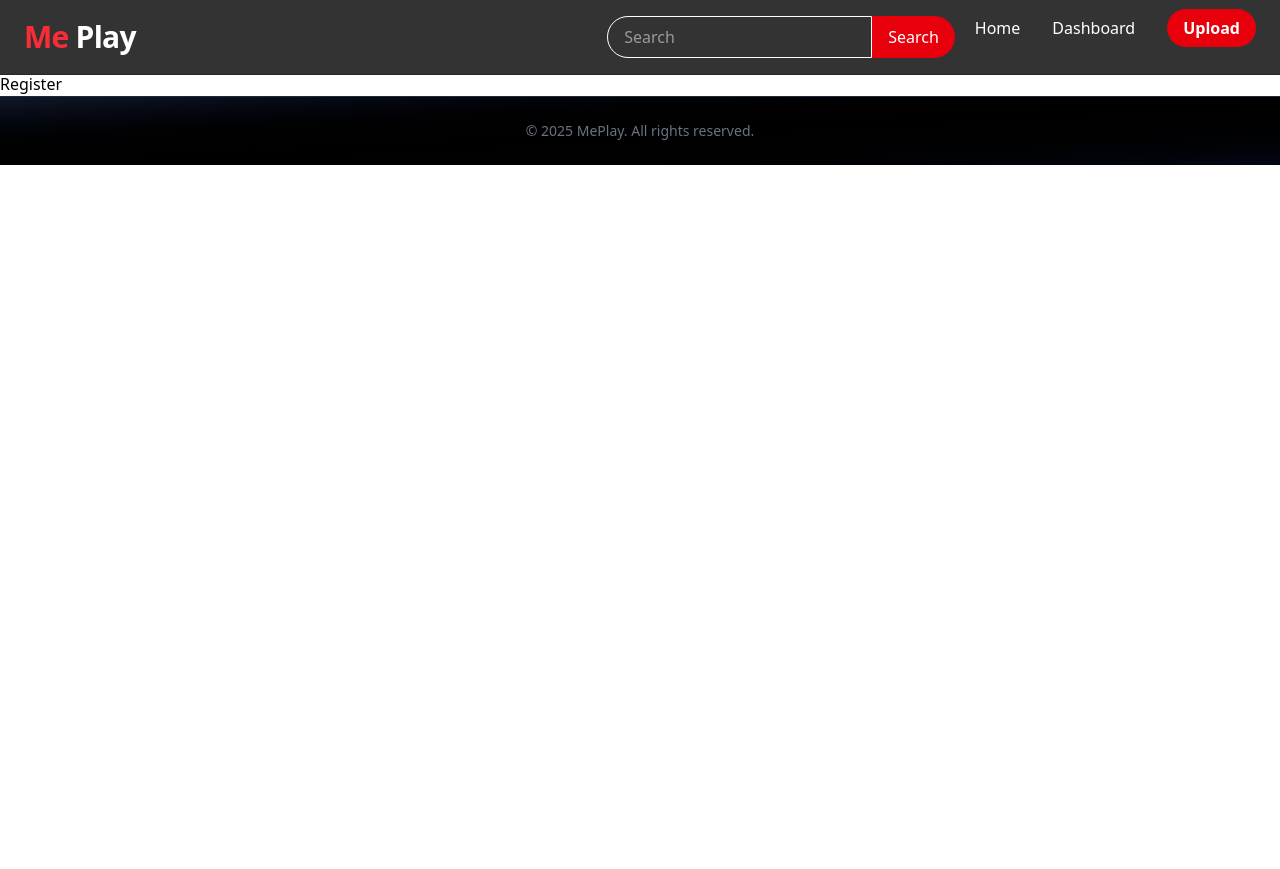
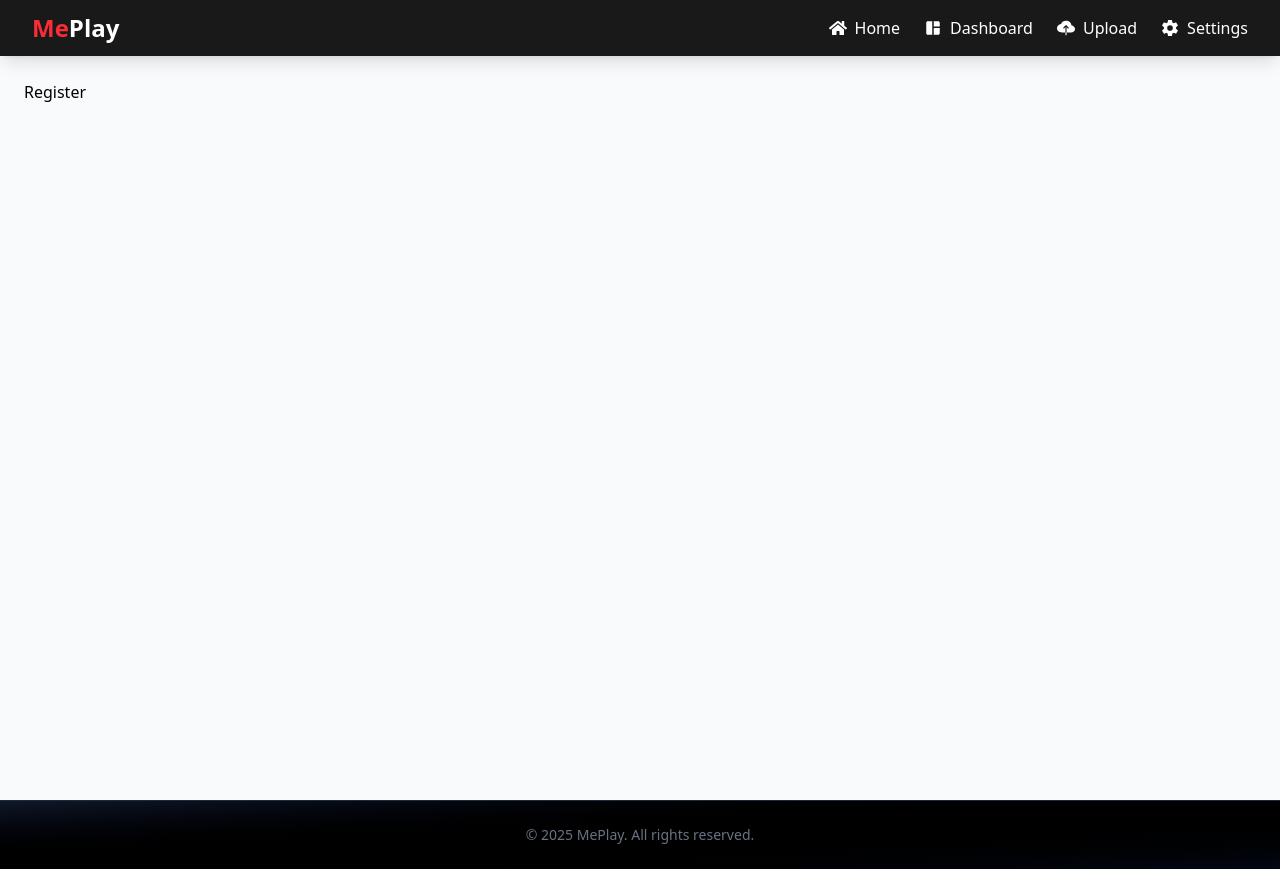
Before and after one commit to webdevavi96/Me-Play, a React (Vite) app in the folder client/: page /register in a window 1280 px wide. Before the commit the page ends 800 px from the top, so only its background shows below. Built offline with nearby package versions, Linux system fonts and the light colour scheme; sample sign-in values are in the browser's storage.

Commit message:
feat: Add react-icons dependency and enhance Navbar and Loader components; update layout and routing for improved user experience

```diff
--- a/client/package.json
+++ b/client/package.json
@@ -17,6 +17,7 @@
     "react": "^19.1.1",
     "react-dom": "^19.1.1",
     "react-hook-form": "^7.65.0",
+    "react-icons": "^5.5.0",
     "react-router-dom": "^7.9.4",
     "tailwindcss": "^4.1.15"
   },
--- a/client/src/components/Loader/Loader.jsx
+++ b/client/src/components/Loader/Loader.jsx
@@ -3,8 +3,18 @@ import React from "react";
 function Loader() {
   return (
     <div className="h-screen w-full bg-black flex flex-col justify-center items-center">
-      <div className="w-12 h-12 border-4 border-white border-t-transparent rounded-full animate-spin"></div>
-      <p className="text-white mt-4 text-lg font-medium">Loading...</p>
+      {/* Spinner */}
+      <div className="w-16 h-16 border-4 border-red-500 border-t-white rounded-full animate-spin"></div>
+
+      {/* Logo Text */}
+      <p className="text-2xl mt-6 font-extrabold text-red-500">
+        M<span className="text-white">Play</span>
+      </p>
+
+      {/* Optional Loading Text */}
+      <p className="text-white mt-2 text-lg font-medium animate-pulse">
+        Loading...
+      </p>
     </div>
   );
 }
--- a/client/src/components/Navbar/Navbar.jsx
+++ b/client/src/components/Navbar/Navbar.jsx
@@ -1,158 +1,132 @@
-import React, { useContext, useState } from "react";
+import React, { useContext, useState, useEffect } from "react";
 import { NavLink } from "react-router-dom";
 import { AuthContext } from "../../utils/authContext";
-import { Menu, X } from "lucide-react";
+import { FaHome } from "react-icons/fa";
+import { MdSpaceDashboard } from "react-icons/md";
+import { IoCloudUpload, IoSettingsSharp } from "react-icons/io5";
 
 function Navbar() {
   const { isAuthenticated } = useContext(AuthContext);
-  const [isOpen, setIsOpen] = useState(false);
+  const [isMobile, setIsMobile] = useState(false);
+
+  // Detect screen size
+  useEffect(() => {
+    const handleResize = () => setIsMobile(window.innerWidth < 768);
+    handleResize();
+    window.addEventListener("resize", handleResize);
+    return () => window.removeEventListener("resize", handleResize);
+  }, []);
 
   return (
-    <nav className="w-full bg-black/80 backdrop-blur-md border-b border-gray-800 text-white fixed top-0 left-0 z-50">
-      <div className="container mx-auto px-6 py-4 flex justify-between items-center">
+    <header className="fixed top-0 left-0 w-full bg-black/90 text-white z-50 shadow-lg">
+      <div className="flex items-center justify-between px-4 md:px-8 py-3">
         {/* Logo */}
-        <div className="text-2xl md:text-3xl font-extrabold tracking-tight text-red-500">
-          Me <span className="text-white">Play</span>
+        <div className="text-2xl font-extrabold text-red-500 cursor-pointer">
+          {isMobile ? (
+            <>M<span className="text-white">Play</span></>
+          ) : (
+            <>Me<span className="text-white">Play</span></>
+          )}
         </div>
 
-        {/* Desktop Menu */}
-        <ul className="hidden md:flex space-x-8 font-medium">
+        {/* Desktop Navigation */}
+        <nav className="hidden md:flex gap-6 font-medium items-center">
           {isAuthenticated ? (
             <>
-              <div className="flex flex-1 mx-5 max-w-xl">
-                <input
-                  type="text"
-                  placeholder="Search"
-                  className="flex-1 px-4 py-2 border rounded-l-full focus:outline-none"
-                />
-                <button className="bg-red-600 text-white px-4 rounded-r-full hover:bg-red-700">
-                  Search
-                </button>
-              </div>
-              <li>
               <NavLink
                 to="/home"
                 className={({ isActive }) =>
-                    isActive
-                      ? "text-red-500 font-semibold border-b-2 border-red-500 pb-1"
-                      : "hover:text-red-400 transition-colors duration-300"
+                  `flex items-center gap-2 ${isActive ? "text-red-500" : "hover:text-red-400"}`
                 }
               >
-                  Home
+                <FaHome size={18} /> Home
               </NavLink>
-              </li>
-              <li>
               <NavLink
                 to="/dashboard"
                 className={({ isActive }) =>
-                    isActive
-                      ? "text-red-500 font-semibold border-b-2 border-red-500 pb-1"
-                      : "hover:text-red-400 transition-colors duration-300"
+                  `flex items-center gap-2 ${isActive ? "text-red-500" : "hover:text-red-400"}`
                 }
               >
-                  Dashboard
+                <MdSpaceDashboard size={18} /> Dashboard
               </NavLink>
-              </li>
-              <li>
               <NavLink
                 to="/upload"
-                  className="bg-red-600 hover:bg-red-700 px-4 py-2 rounded-full font-semibold transition-all duration-300"
+                className="flex items-center gap-2 hover:text-red-400"
               >
-                  Upload
+                <IoCloudUpload size={18} /> Upload
               </NavLink>
-              </li>
+              <NavLink
+                to="/settings"
+                className={({ isActive }) =>
+                  `flex items-center gap-2 ${isActive ? "text-red-500" : "hover:text-red-400"}`
+                }
+              >
+                <IoSettingsSharp size={18} /> Settings
+              </NavLink>
             </>
           ) : (
             <>
-              <li>
-                <NavLink
-                  to="/login"
-                  className="hover:text-red-400 transition-colors duration-300"
-                >
+              <NavLink to="/login" className="hover:text-red-400">
                 Login
               </NavLink>
-              </li>
-              <li>
               <NavLink
                 to="/register"
-                  className="bg-red-600 hover:bg-red-700 px-4 py-2 rounded-full font-semibold transition-all duration-300"
+                className="bg-red-600 px-3 py-1.5 rounded-md hover:bg-red-700 font-semibold"
               >
                 Register
               </NavLink>
-              </li>
             </>
           )}
-        </ul>
+        </nav>
 
-        {/* Mobile Menu Button */}
-        <button
-          onClick={() => setIsOpen(!isOpen)}
-          className="md:hidden focus:outline-none text-gray-300 hover:text-white"
-        >
-          {isOpen ? <X size={28} /> : <Menu size={28} />}
-        </button>
-      </div>
-
-      {/* Mobile Dropdown Menu */}
-      {isOpen && (
-        <div className="md:hidden bg-black/90 border-t border-gray-800">
-          <ul className="flex flex-col items-center py-4 space-y-4 font-medium">
+        {/* Mobile Navigation (Icons only) */}
+        <nav className="flex md:hidden gap-5 items-center text-gray-200">
           {isAuthenticated ? (
             <>
-                <li>
               <NavLink
                 to="/home"
-                    onClick={() => setIsOpen(false)}
+                className={({ isActive }) =>
+                  `${isActive ? "text-red-500" : "hover:text-red-400"}`
+                }
+              >
+                <FaHome size={22} />
+              </NavLink>
+              <NavLink
+                to="/dashboard"
+                className={({ isActive }) =>
+                  `${isActive ? "text-red-500" : "hover:text-red-400"}`
+                }
+              >
+                <MdSpaceDashboard size={22} />
+              </NavLink>
+              <NavLink
+                to="/upload"
                 className="hover:text-red-400"
               >
-                    Home
+                <IoCloudUpload size={22} />
               </NavLink>
-                </li>
-                <li>
               <NavLink
-                    to="/profile"
-                    onClick={() => setIsOpen(false)}
-                    className="hover:text-red-400"
+                to="/settings"
+                className={({ isActive }) =>
+                  `${isActive ? "text-red-500" : "hover:text-red-400"}`
+                }
               >
-                    Profile
+                <IoSettingsSharp size={22} />
               </NavLink>
-                </li>
-                <li>
-                  <NavLink
-                    to="/upload"
-                    onClick={() => setIsOpen(false)}
-                    className="bg-red-600 hover:bg-red-700 px-4 py-2 rounded-full font-semibold"
-                  >
-                    Upload
-                  </NavLink>
-                </li>
             </>
           ) : (
             <>
-                <li>
-                  <NavLink
-                    to="/login"
-                    onClick={() => setIsOpen(false)}
-                    className="hover:text-red-400"
-                  >
-                    Login
+              <NavLink to="/login" className="hover:text-red-400 text-lg">
+                🔐
               </NavLink>
-                </li>
-                <li>
-                  <NavLink
-                    to="/register"
-                    onClick={() => setIsOpen(false)}
-                    className="bg-red-600 hover:bg-red-700 px-4 py-2 rounded-full font-semibold"
-                  >
-                    Register
+              <NavLink to="/register" className="hover:text-red-400 text-lg">
+                📝
               </NavLink>
-                </li>
             </>
           )}
-          </ul>
+        </nav>
       </div>
-      )}
-    </nav>
+    </header>
   );
 }
 
--- a/client/src/layouts/Layout.jsx
+++ b/client/src/layouts/Layout.jsx
@@ -1,27 +1,29 @@
 import { Outlet } from "react-router-dom";
-import Navbar from "../components/Navbar/Navbar"
-import Footer from "../components/Footer/Footer"
+import Navbar from "../components/Navbar/Navbar";
+import Footer from "../components/Footer/Footer";
 import { useState, useEffect } from "react";
 import { AuthContext } from "../utils/authContext";
 
 function Layout() {
     const [isAuthenticated, setIsAuthenticated] = useState(false);
-useEffect(() => {
-  const token = localStorage.getItem("accessToken");
-  if(token) setIsAuthenticated(true)
 
-}, [])
+    useEffect(() => {
+        const token = localStorage.getItem("accessToken");
+        if (token) setIsAuthenticated(true);
+    }, []);
 
     return (
         <AuthContext.Provider value={{ isAuthenticated, setIsAuthenticated }}>
             <Navbar />
-            <main className="mt-18">
+
+            {/* Main content area with top padding for fixed navbar */}
+            <main className="pt-20 px-4 md:px-6 min-h-screen bg-gray-50">
                 <Outlet />
             </main>
+
             <Footer />
         </AuthContext.Provider>
-    )
-
-};
+    );
+}
 
 export default Layout;
--- a/client/src/pages/Home/Home.jsx
+++ b/client/src/pages/Home/Home.jsx
@@ -1,59 +1,9 @@
 import React from "react";
 
-// Sample data for videos
-const videos = [
-  {
-    id: 1,
-    title: "Learn React in 10 Minutes",
-    channel: "Code Academy",
-    views: "1.2M views",
-    date: "1 week ago",
-    thumbnail: "/images/video1.jpg",
-    avatar: "/images/channel1.jpg",
-  },
-  {
-    id: 2,
-    title: "Top 10 JavaScript Tricks",
-    channel: "Tech Guru",
-    views: "850K views",
-    date: "3 days ago",
-    thumbnail: "/images/video2.jpg",
-    avatar: "/images/channel2.jpg",
-  },
-  // add more sample videos
-];
 
 function Home() {
   return (
-    <div className="flex h-screen bg-gray-100">
-
-
-      {/* Main content */}
-      <div className="flex-1 overflow-y-auto">
-        {/* Navbar */}
-
-        {/* Video grid */}
-        <main className="p-5 grid grid-cols-1 sm:grid-cols-2 md:grid-cols-3 lg:grid-cols-4 gap-6">
-          {videos.map((video) => (
-            <div key={video.id} className="bg-white rounded-lg shadow-md cursor-pointer hover:shadow-xl transition">
-              <img src={video.thumbnail} alt={video.title} className="w-full h-48 rounded-t-lg object-cover" />
-              <div className="flex p-3">
-                <img
-                  src={video.avatar}
-                  alt={video.channel}
-                  className="w-10 h-10 rounded-full mr-3"
-                />
-                <div>
-                  <h3 className="font-semibold">{video.title}</h3>
-                  <p className="text-gray-500 text-sm">{video.channel}</p>
-                  <p className="text-gray-400 text-xs">{video.views} • {video.date}</p>
-                </div>
-              </div>
-            </div>
-          ))}
-        </main>
-      </div>
-    </div>
+    <div>Home</div>
   );
 }
 
```
Also changed, not shown: client/src/pages/pages.js (deleted, +0 -12 lines), client/src/routes/Route.jsx (+24 -17 lines), 2 other files (tests, documents, lock files or other folders). Lines whose indentation alone changed are shown as unchanged.
